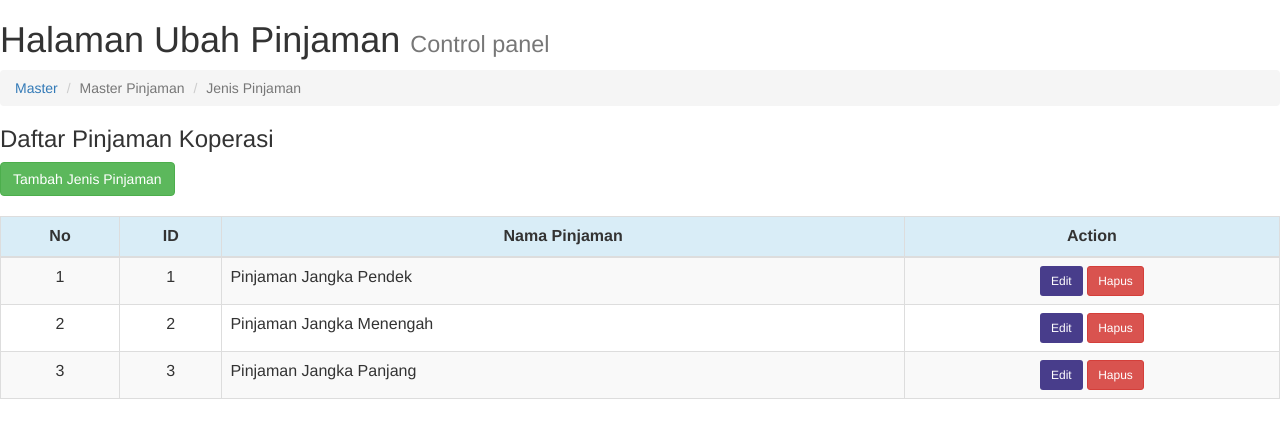
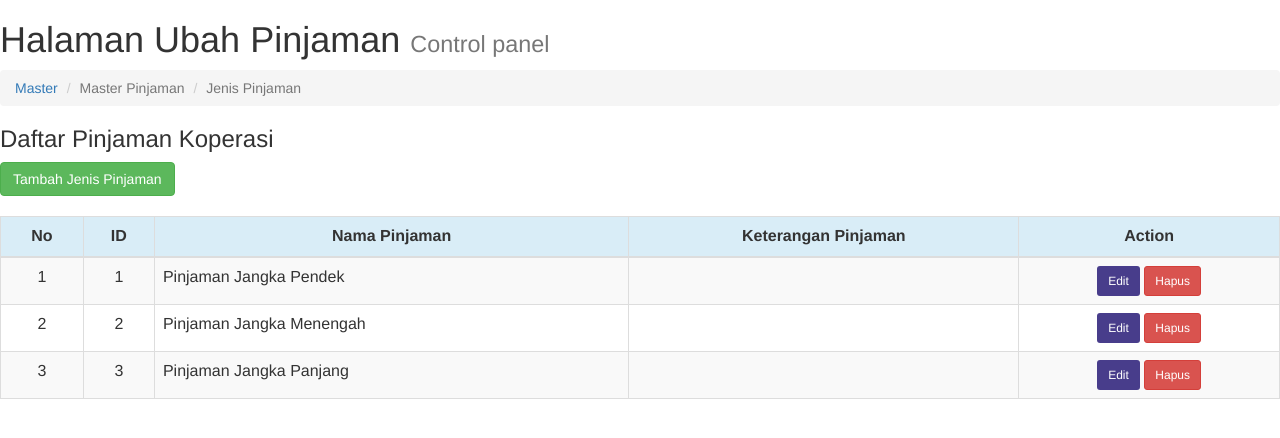
Before and after one commit to Thecaracter/Web_semester3, a PHP site: page /main-ubahpinjaman.php in a window 1280 px wide. Shown: the top 438 px of the page. Run offline with PHP 8.4, Linux system fonts and the light colour scheme; data comes from the database, SQL or seed files in the repository; data that the repository does not hold is empty.

Commit message:
menambahkan fitur insert dalam ubah pinjaman

```diff
--- a/main-ubahpinjaman.php
+++ b/main-ubahpinjaman.php
@@ -42,9 +42,9 @@ include 'funct.php';
                             <th>
                                 <center>Nama Pinjaman</center>
                             </th>
-                            <!-- <th>
-                                <center>Besar Pinjaman</center>
-                            </th> -->
+                            <th>
+                                <center>Keterangan Pinjaman</center>
+                            </th>
                             <th>
                                 <center>Action</center>
                             </th>
@@ -69,21 +69,21 @@ include 'funct.php';
                             <td>
                                 <?php echo $data['nama_pinjaman']; ?>
                             </td>
-                            <!-- <td>
-                                <?php echo $data['besar_simpanan'] ?>
-                            </td> -->
+                            <td>
+                                <?php echo $data['keterangan_pinjaman']; ?>
+                            </td>
                             <td>
                                 <center>
 
                                     <a type="button" name="edit" value="Edit" id="<?php echo $row["id"]; ?>"
-                                        title="Edit Data Ini" class="btn btn-sm" style="background: darkslateblue;color:white;"><i class="fa fa-edit "></i>
+                                        title="Edit Data Ini" class="btn btn-sm"
+                                        style="background: darkslateblue;color:white;"><i class="fa fa-edit "></i>
                                         Edit
                                     </a>
 
-                                    <a href="proses.php?id=<?php echo $data['id']; ?>&requbs=dell"
-                                        title="Hapus Pinjaman" class="btn btn-danger btn-sm"
-                                        onClick="return confirm('Yakin mau berhenti?');"><span class="fa fa-trash">
-                                            Hapus</span>
+                                    <a href="proses.php?id=<?php echo $data['id_k_pinjaman']; ?>&requbp=dell"
+                                        title="Hapus Pinjaman" class="btn btn-danger btn-sm">
+                                        Hapus</span>
                                     </a>
 
                                 </center>
@@ -115,7 +115,7 @@ include 'funct.php';
                 <h4 class="modal-title">Input Data</h4>
             </div>
             <div class="modal-body">
-                <form action="insert.php" method="post" id="insert_form">
+                <form action="./proses/insert_ubahpinjaman.php" method="post" id="insert_form">
                     <label>Nama Pinjaman</label>
                     <input type="text" name="nama_pinjaman" id="nama" class="form-control" />
                     <br />
@@ -123,9 +123,7 @@ include 'funct.php';
                     <textarea style="resize:vertical" name="keterangan_pinjaman" id="ketsim"
                         class="form-control"></textarea>
                     <br />
-                    <!-- <label>Besar Pinjaman</label>
-                    <input type="text" name="besar_simpanan" id="besar" class="form-control" />
-                    <br /> -->
+
                     <input type="submit" name="insert" id="insert" value="Insert" class="btn btn-success" />
 
                 </form>
--- a/proses/insert_ubahsimpanan.php
+++ b/proses/insert_ubahsimpanan.php
@@ -6,7 +6,7 @@ if (!empty($_POST)) {
     $ket = $_POST["ket_simpanan"];
     $bsr = $_POST["besar_simpanan"];
     $query = "
-INSERT INTO k_simpanan(nm_simpanan, ket_simpanan, besar_simpanan)
+INSERT INTO k_pinjaman(nm_simpanan, ket_simpanan, besar_simpanan)
 VALUES('$nama', '$ket', '$bsr')
 ";
 
```
Also changed, not shown: proses.php (+10 -1 lines), proses/insert_ubahpinjaman.php (added, +18 -0 lines).
